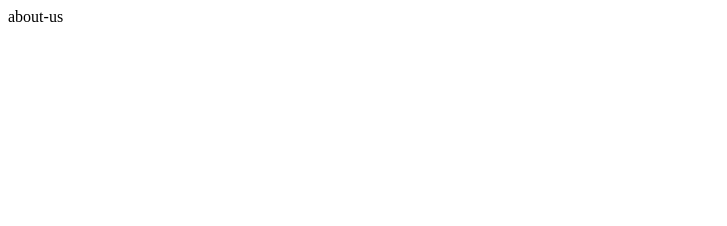
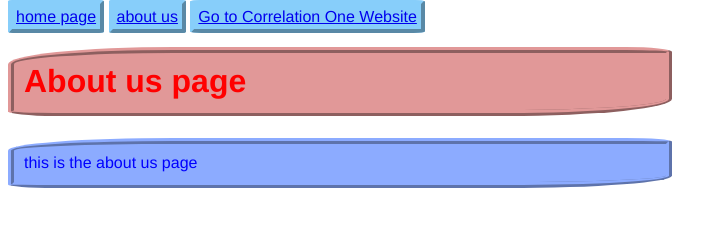
Before and after one commit to jallenh789/James_hardy_website, a plain HTML site: page mywebsite.com/about-us.html in a window 1280 px wide. Shown: the whole page, without its empty margins (0-727 px from the left). Drawn offline with Linux system fonts and the light colour scheme.

Commit message:
Update about-us.html

```diff
--- a/mywebsite.com/about-us.html
+++ b/mywebsite.com/about-us.html
@@ -1 +1,20 @@
-about-us
+<!DOCTYPE html>
+<html>
+
+<head>
+  <title>Link Tags</title>
+  <link rel="stylesheet" href="/css/style.css">
+</head>
+
+<body>
+  <a href="index.html">home page</a>
+  <a href="about-us.html">about us</a>
+  <a href="https://www.correlation-one.com/" target="_blank">Go to Correlation One Website</a>
+  <h1>
+    About us page
+  </h1>
+<p>
+  this is the about us page
+</p>
+</body>
+</html>
```
